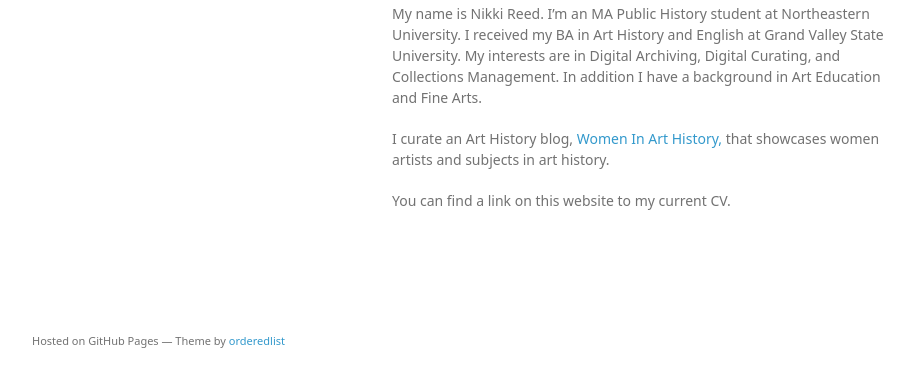
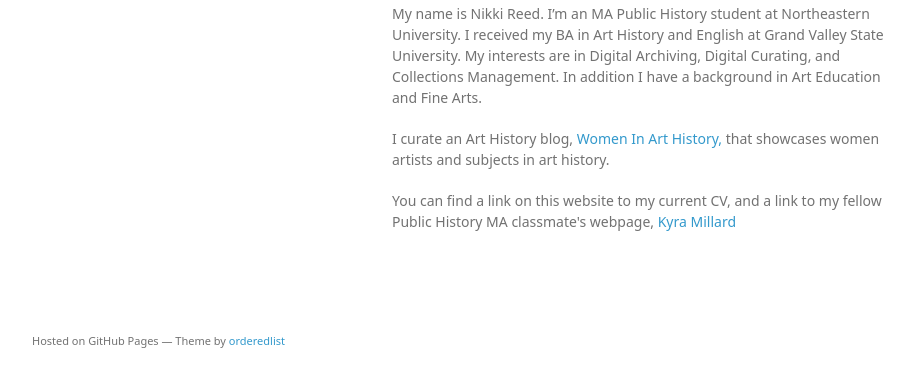
Before and after one commit to nikkilane27/nikkilane27.github.io, a plain HTML site: page index.html in a window 1280 px wide. Shown: the part 380-766 px from the top of the page, without its empty margins (178-1092 px from the left). Drawn offline with Linux system fonts and the light colour scheme; a web font is replaced by a local one.

Commit message:
Update index.html

```diff
--- a/index.html
+++ b/index.html
@@ -36,7 +36,7 @@
 
 <p>I curate an Art History blog, <a href="http://womeninarthistory.tumblr.com">Women In Art History,</a> that showcases women artists and subjects in art history. </p>
 
-<p>You can find a link on this website to my current CV. </p>
+<p>You can find a link on this website to my current CV, and a link to my fellow Public History MA classmate's webpage, <a href="http://kyramillard.github.io/">Kyra Millard</a>
       </section>
       <footer>
         <p><small>Hosted on GitHub Pages &mdash; Theme by <a href="https://github.com/orderedlist">orderedlist</a></small></p>
```
